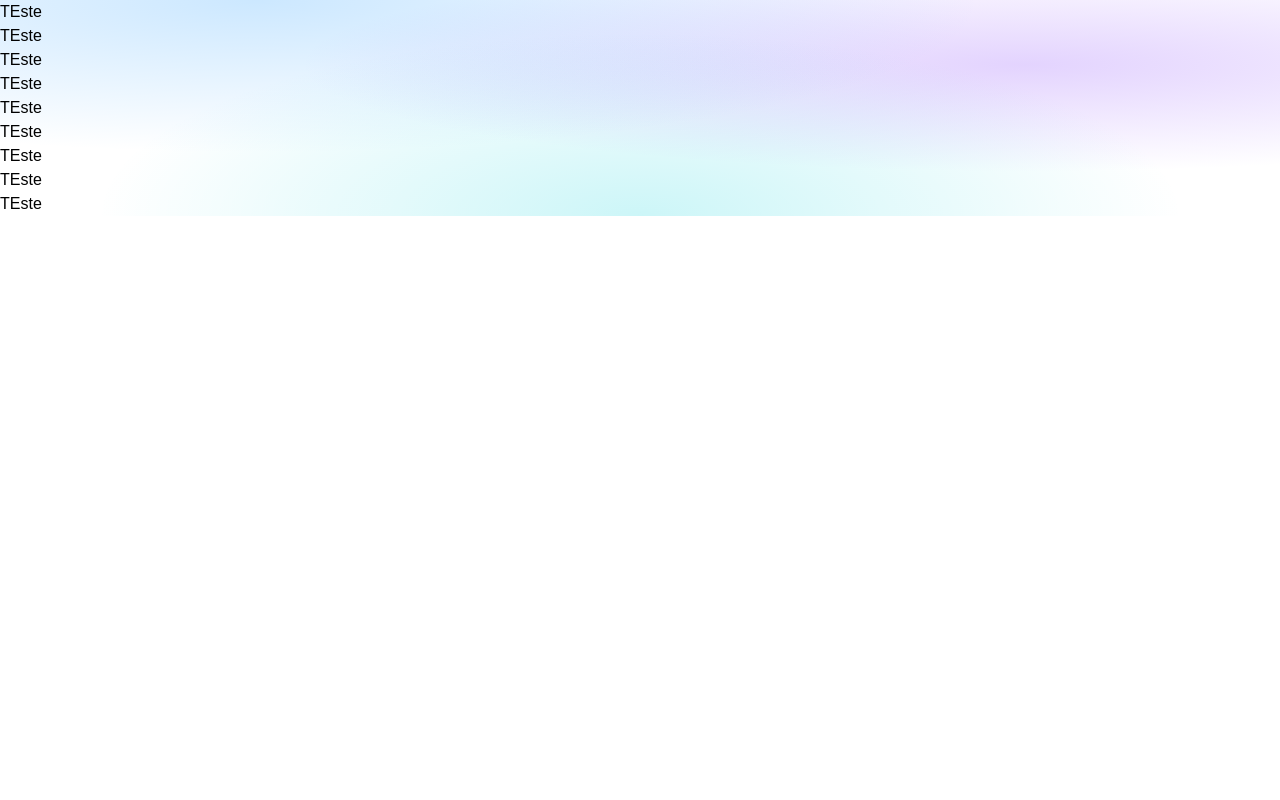
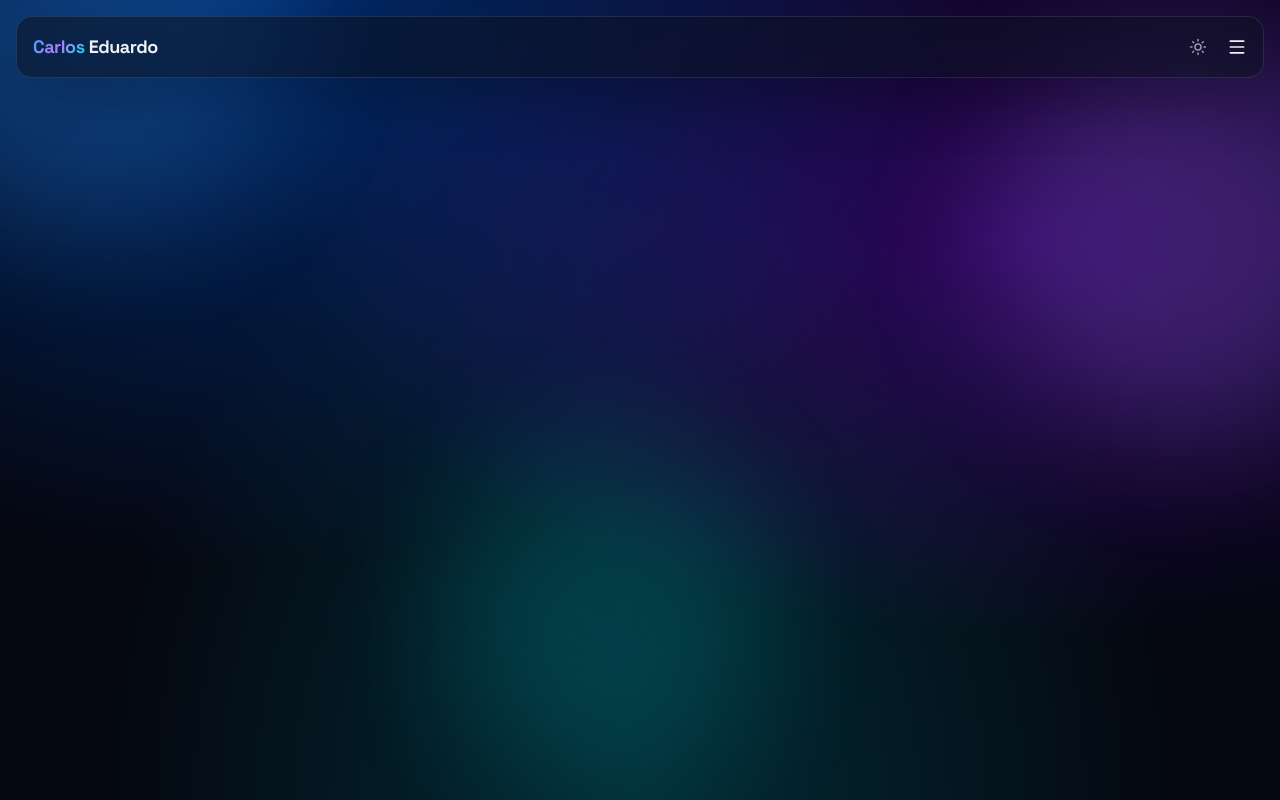
Before and after one commit to Carlosmveloso/portfolio, a React (Vite) app: page / in a window 1280 px wide. Built offline with nearby package versions, Linux system fonts and the light colour scheme.

Commit message:
ínicio do header feito

```diff
--- a/index.html
+++ b/index.html
@@ -1,10 +1,10 @@
 <!doctype html>
-<html lang="en">
+<html lang="pt-BR">
   <head>
     <meta charset="UTF-8" />
     <link rel="icon" type="image/svg+xml" href="/favicon.svg" />
     <meta name="viewport" content="width=device-width, initial-scale=1.0" />
-    <title>portfolio</title>
+    <title>Portfolio</title>
   </head>
   <body>
     <div id="root"></div>
--- a/src/App.jsx
+++ b/src/App.jsx
@@ -1,11 +1,11 @@
 import Header from "./components/Header"
-import { features } from "./data/features"
+import Hero from "./components/Hero"
 
 function App() {
-  const texto = 'text-blue-400'
   return (
     <>
       <Header />
+      <Hero />
     </>
   )
 }
--- a/src/components/Header.jsx
+++ b/src/components/Header.jsx
@@ -1,24 +1,84 @@
+import { Sun, Menu, Moon, X, Languages } from "lucide-react";
+import { useState, useEffect } from "react";
+
 function Header() {
-    return (
-        <>
-            <section className="bg-gradient-hero">
-                <section>
-                    <h1 className="font-head">TEste</h1>
-                    <h1 className="font-head">TEste</h1>
-                    <h1 className="font-head">TEste</h1>
-                    <h1 className="font-head">TEste</h1>
-                    <h1 className="font-head">TEste</h1>
-                    <h1 className="font-head">TEste</h1>
-                    <h1 className="font-head">TEste</h1>
-                    <h1 className="font-head">TEste</h1>
-                    <h1 className="font-head">TEste</h1>
+  const [isLight, setIsLight] = useState(() => {
+    return localStorage.getItem("theme") === "light";
+  });
+  useEffect(() => {
+    document.documentElement.classList.toggle("light", isLight);
+    localStorage.setItem("theme", isLight ? "light" : "dark");
+  }, [isLight]);
 
-                </section>
-                <section>
-                </section>
-            </section>
-        </>
-    )
-};
+  const [isMenuOpen, setIsMenuOpen] = useState(false);
+
+  const menuItems = [
+    { label: "Ínicio", href: "#home" },
+    { label: "Sobre", href: "#about" },
+    { label: "Skills", href: "#skills" },
+    { label: "Projetos", href: "#projects" },
+    { label: "Experiências", href: "#experiences" },
+    { label: "Contato", href: "#contact" },
+  ];
+  return (
+    <>
+      <header className="fixed inset-x-0 top-0 z-50 py-4 text-foreground">
+        <div className="mx-auto max-w-7xl px-4">
+          <div className="flex items-center justify-between glass rounded-2xl p-4 shadow-elegant">
+            <h1 className="font-head font-bold text-lg tracking-tight">
+              <span className="bg-gradient-primary bg-clip-text text-transparent mr-1">
+                Carlos
+              </span>
+              <span>Eduardo</span>
+            </h1>
+            <div className="flex gap-5">
+              <button
+                type="button"
+                aria-label={
+                  isLight ? "Ativar tema escuro" : "Ativar tema claro"
+                }
+                onClick={() => setIsLight((current) => !current)}
+              >
+                {isLight ? (
+                  <Moon size={18} className="text-current/60" />
+                ) : (
+                  <Sun size={18} className="text-current/60" />
+                )}
+              </button>
+              <button
+                onClick={() => setIsMenuOpen((current) => !current)}
+                aria-controls="mobile-menu"
+              >
+                {isMenuOpen ? <X size={20} /> : <Menu size={20} />}
+              </button>
+            </div>
+          </div>
+          <div className="mt-2 shadow-elegant">
+            {isMenuOpen && (
+              <nav className="glass rounded-2xl p-4 text-muted-foreground text-sm animate-fade-up">
+                <ul className="flex flex-col gap-3" id="mobile-menu">
+                  {menuItems.map((item) => (
+                    <li key={item.href}>
+                      <a href={item.href} onClick={() => setIsMenuOpen(false)} className="block w-full rounded-lg px-3 py-2 font-semibold transition-colors hover:bg-muted-secundary hover:text-foreground">
+                        {item.label}
+                      </a>
+                    </li>
+                  ))}
+                </ul>
+                <div className="flex flex-col gap-5 pt-5">
+                  <button className="flex items-center gap-2 font-semibold">
+                    <Languages size={16} />
+                    English
+                  </button>
+                  <button className="font-semibold bg-gradient-primary text-background py-2 rounded-2xl">Entrar em contato</button>
+                </div>
+              </nav>
+            )}
+          </div>
+        </div>
+      </header>
+    </>
+  );
+}
 
 export default Header;
--- /dev/null
+++ b/src/components/Hero.jsx
@@ -0,0 +1,15 @@
+function Hero() {
+  return (
+    <>
+      <section id="home" className="relative min-h-screen overflow-hidden bg-background bg-gradient-hero text-foreground">
+        <section>
+          <div className="pointer-events-none absolute -top-32 -left-32 h-96 w-96 rounded-full bg-blue opacity-20 blur-3xl animate-blob" />
+          <div className="pointer-events-none absolute top-20 -right-20 h-96 w-96 rounded-full bg-purple opacity-20 blur-3xl animate-blob [animation-delay:-6s]" />
+          <div className="pointer-events-none absolute bottom-0 left-1/3 rounded-full w-80 h-80 bg-cyan opacity-[0.15] blur-3xl animate-blob [animation-delay:-12s]" />
+        </section>
+      </section>
+    </>
+  );
+}
+
+export default Hero;
--- a/src/styles/globals.css
+++ b/src/styles/globals.css
@@ -1,6 +1,6 @@
+@import url("https://fonts.googleapis.com/css2?family=Inter:ital,opsz,wght@0,14..32,100..900;1,14..32,100..900&family=Space+Grotesk:wght@300..700&display=swap");
+
 @import "tailwindcss";
-
-@import url("https://fonts.googleapis.com/css2?family=Inter:ital,opsz,wght@0,14..32,100..900;1,14..32,100..900&family=Space+Grotesk:wght@300..700&display=swap");
 
 @theme {
   /*Fontes*/
@@ -19,14 +19,97 @@
   --color-blue: #33a2ff; /*Gradiente dark*/
   --color-purple: #a980ff; /*Gradiente dark e glow*/
   --color-cyan: #00dfe8; /*Gradiente dark e status online*/
+  --glass-bg: #0b111f8c;
+  --glass-border: #ffffff1a;
 
   /*Gradientes*/
+  --background-image-gradient-hero:
+    radial-gradient(ellipse at 20% 0%, #0056dc73, transparent 50%),
+    radial-gradient(ellipse at 80% 30%, #6800ce66, transparent 50%),
+    radial-gradient(ellipse at 50% 100%, #00848b4d, transparent 60%);
+  --background-image-gradient-primary: linear-gradient(
+    135deg,
+    #33a2ff,
+    #a980ff,
+    #00dfe8
+  );
+
+  /*Shadows*/
+  --shadow-elegant: 0 25px 60px -20px rgb(0 0 0 / 60%);
+}
+
+.light {
+  --radius: 0.75rem;
+  --color-background: #f9fcff;
+  --color-foreground: #0a121f;
+  --color-card: #fff;
+  --color-card-foreground: #0a121f;
+  --color-primary: #445def;
+  --color-primary-foreground: #fcfcfc;
+  --color-secondary: #eef2f9;
+  --color-secondary-foreground: #0e1624;
+  --color-muted: #eef2f9;
+  --color-muted-foreground: #5d646f;
+  --color-accent: #00b1d8;
+  --color-accent-foreground: #050b18;
+  --color-destructive: #f52027;
+  --color-destructive-foreground: #fcfcfc;
+  --color-border: #dadee5;
+  --color-input: #dadee5;
+  --color-ring: #445def;
+  --color-blue: #0092fb;
+  --color-purple: #9051fc;
+  --color-cyan: #00d1db;
+  --glass-bg: #fff9;
+  --glass-border: #dadee599;
   --background-image-gradient-hero:
     radial-gradient(ellipse at 20% 0%, #33a2ff40, transparent 50%),
     radial-gradient(ellipse at 80% 30%, #9051fc40, transparent 50%),
     radial-gradient(ellipse at 50% 100%, #00d1db33, transparent 60%);
-    --background-image-gradient-primary: linear-gradient(135deg, #0092fb, #9051fc, #00d1db);
+  --background-image-gradient-primary: linear-gradient(
+    135deg,
+    #0092fb,
+    #9051fc,
+    #00d1db
+  );
+  --shadow-glow: 0 10px 40px -10px #9051fc59;
+  --shadow-elegant: 0 20px 50px -20px #0b2b5f40;
+}
 
+.glass {
+  background: var(--glass-bg);
+  border: 1px solid var(--glass-border);
+  backdrop-filter: blur(14px);
+}
+
+@keyframes blob {
+  0%,
+  100% {
+    transform: translate(0) scale(1);
+  }
+  33% {
+    transform: translate(30px, -50px) scale(1.1);
+  }
+  66% {
+    transform: translate(-20px, 20px) scale(0.9);
+  }
+}
+.animate-blob {
+  animation: blob 18s ease-in-out infinite;
+}
+
+@keyframes fade-up {
+  0% {
+    opacity: 0;
+    transform: translateY(20px);
+  }
+  100% {
+    opacity: 1;
+    transform: translateY(0);
+  }
+}
+.animate-fade-up {
+  animation: fade-up 0.7s ease-in-out both;
 }
 
 body {
```
